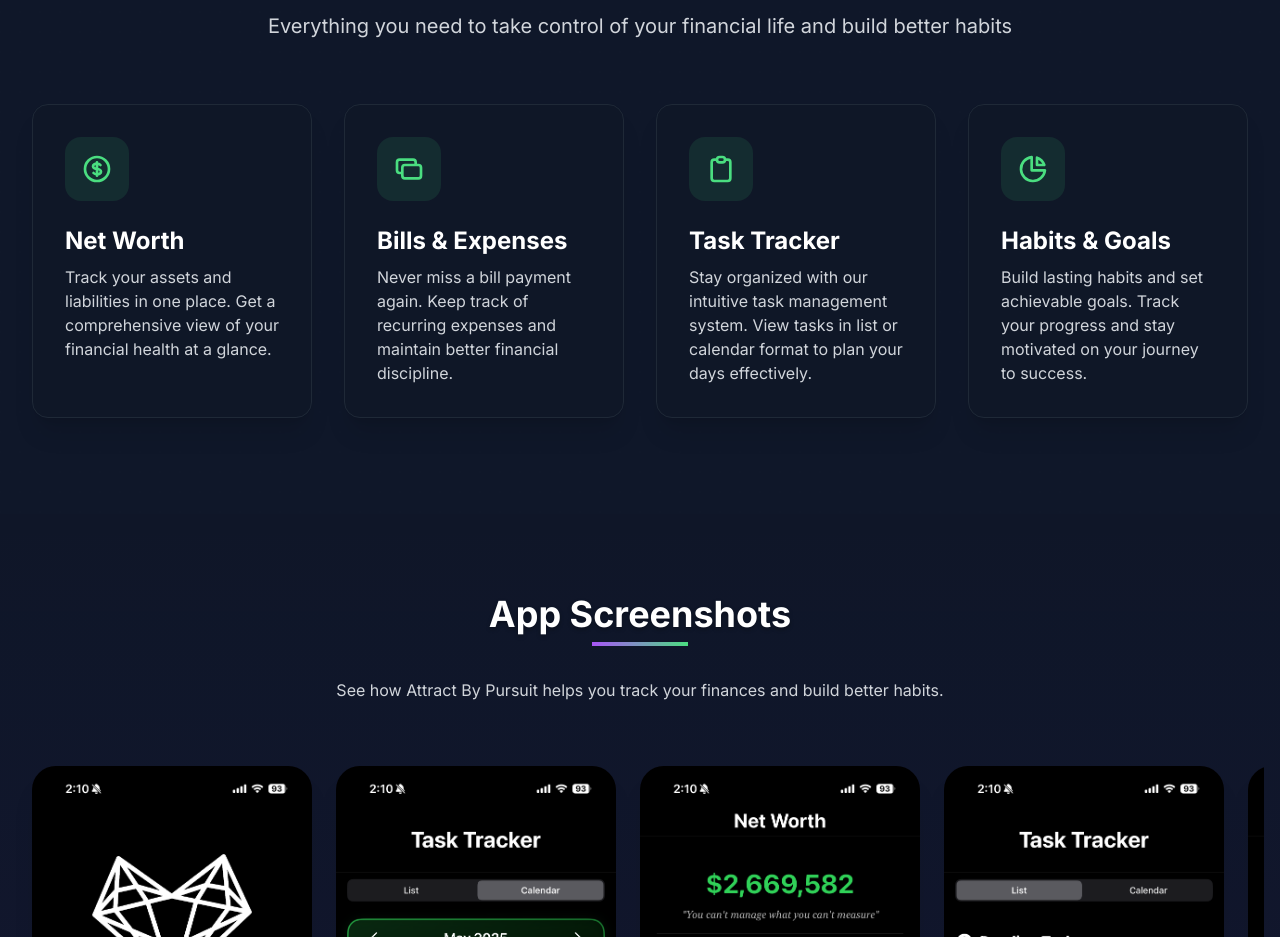
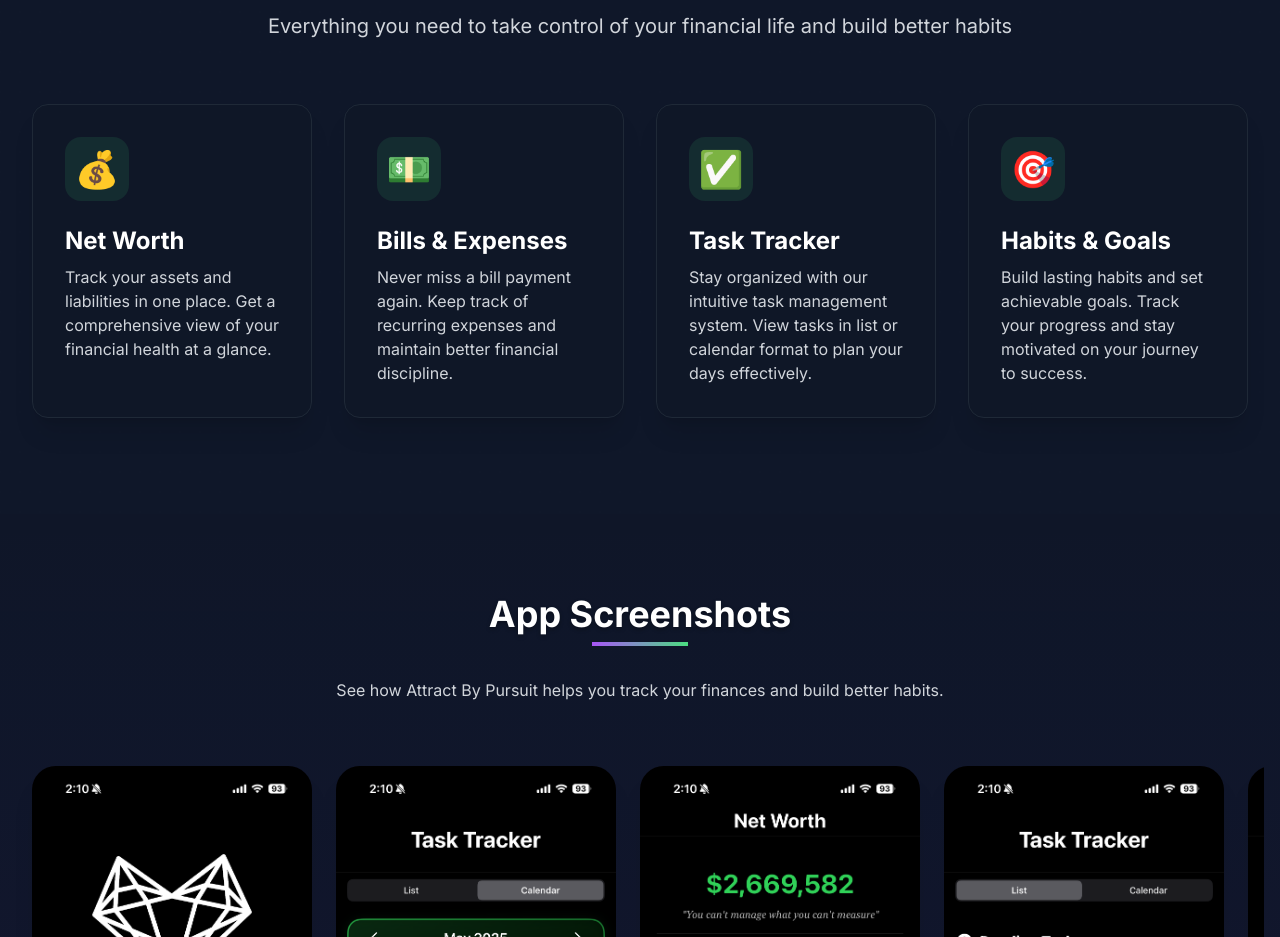
Before and after one commit to Expandingmind/Attractbypursuit, a Next.js app: page / in a window 1280 px wide. Shown: the part 1120-2057 px from the top of the page. Built offline with nearby package versions, Linux system fonts and the light colour scheme.

Commit message:
Added emojis to Powerful Features section

```diff
--- a/src/app/page.tsx
+++ b/src/app/page.tsx
@@ -100,9 +100,7 @@ export default function Home() {
           <div className="grid grid-cols-1 md:grid-cols-2 lg:grid-cols-4 gap-8">
             <div className="feature-card group">
               <div className="text-primary text-4xl mb-6 bg-primary/10 p-4 rounded-2xl w-16 h-16 flex items-center justify-center group-hover:scale-110 transition-transform duration-500">
-                <svg xmlns="http://www.w3.org/2000/svg" className="h-8 w-8" fill="none" viewBox="0 0 24 24" stroke="currentColor">
-                  <path strokeLinecap="round" strokeLinejoin="round" strokeWidth={2} d="M12 8c-1.657 0-3 .895-3 2s1.343 2 3 2 3 .895 3 2-1.343 2-3 2m0-8c1.11 0 2.08.402 2.599 1M12 8V7m0 1v8m0 0v1m0-1c-1.11 0-2.08-.402-2.599-1M21 12a9 9 0 11-18 0 9 9 0 0118 0z" />
-                </svg>
+                💰
               </div>
               <h3 className="text-2xl font-bold text-white mb-2 group-hover:text-primary transition-colors duration-300">Net Worth</h3>
               <p className="text-gray-300">
@@ -112,9 +110,7 @@ export default function Home() {
 
             <div className="feature-card group">
               <div className="text-primary text-4xl mb-6 bg-primary/10 p-4 rounded-2xl w-16 h-16 flex items-center justify-center group-hover:scale-110 transition-transform duration-500">
-                <svg xmlns="http://www.w3.org/2000/svg" className="h-8 w-8" fill="none" viewBox="0 0 24 24" stroke="currentColor">
-                  <path strokeLinecap="round" strokeLinejoin="round" strokeWidth={2} d="M17 9V7a2 2 0 00-2-2H5a2 2 0 00-2 2v6a2 2 0 002 2h2m2 4h10a2 2 0 002-2v-6a2 2 0 00-2-2H9a2 2 0 00-2 2v6a2 2 0 002 2" />
-                </svg>
+                💵
               </div>
               <h3 className="text-2xl font-bold text-white mb-2 group-hover:text-primary transition-colors duration-300">Bills & Expenses</h3>
               <p className="text-gray-300">
@@ -124,9 +120,7 @@ export default function Home() {
 
             <div className="feature-card group">
               <div className="text-primary text-4xl mb-6 bg-primary/10 p-4 rounded-2xl w-16 h-16 flex items-center justify-center group-hover:scale-110 transition-transform duration-500">
-                <svg xmlns="http://www.w3.org/2000/svg" className="h-8 w-8" fill="none" viewBox="0 0 24 24" stroke="currentColor">
-                  <path strokeLinecap="round" strokeLinejoin="round" strokeWidth={2} d="M9 5H7a2 2 0 00-2 2v12a2 2 0 002 2h10a2 2 0 002-2V7a2 2 0 00-2-2h-2M9 5a2 2 0 002 2h2a2 2 0 002-2M9 5a2 2 0 012-2h2a2 2 0 012 2" />
-                </svg>
+                ✅
               </div>
               <h3 className="text-2xl font-bold text-white mb-2 group-hover:text-primary transition-colors duration-300">Task Tracker</h3>
               <p className="text-gray-300">
@@ -136,10 +130,7 @@ export default function Home() {
 
             <div className="feature-card group">
               <div className="text-primary text-4xl mb-6 bg-primary/10 p-4 rounded-2xl w-16 h-16 flex items-center justify-center group-hover:scale-110 transition-transform duration-500">
-                <svg xmlns="http://www.w3.org/2000/svg" className="h-8 w-8" fill="none" viewBox="0 0 24 24" stroke="currentColor">
-                  <path strokeLinecap="round" strokeLinejoin="round" strokeWidth={2} d="M11 3.055A9.001 9.001 0 1020.945 13H11V3.055z" />
-                  <path strokeLinecap="round" strokeLinejoin="round" strokeWidth={2} d="M20.488 9H15V3.512A9.025 9.025 0 0120.488 9z" />
-                </svg>
+                🎯
               </div>
               <h3 className="text-2xl font-bold text-white mb-2 group-hover:text-primary transition-colors duration-300">Habits & Goals</h3>
               <p className="text-gray-300">
```
